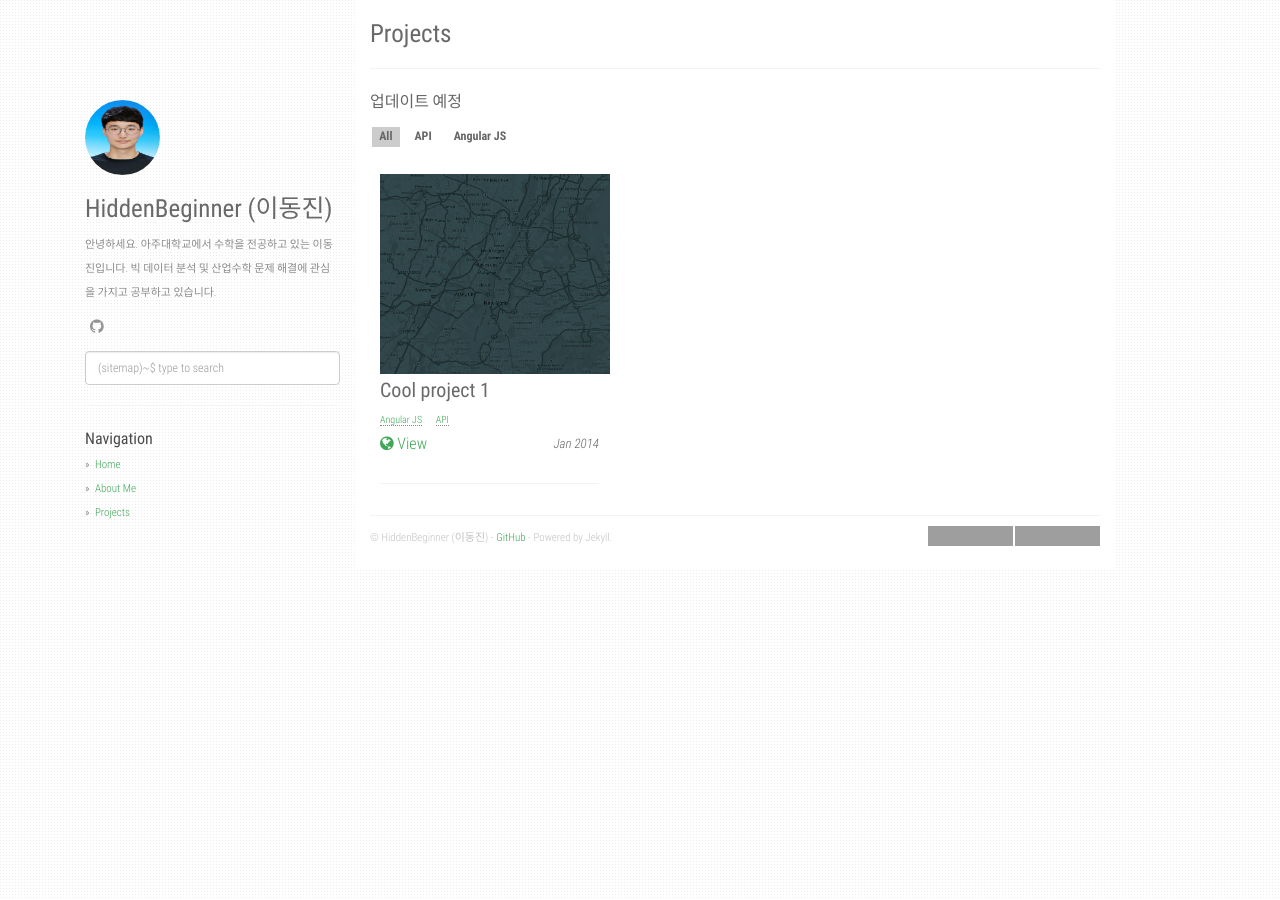
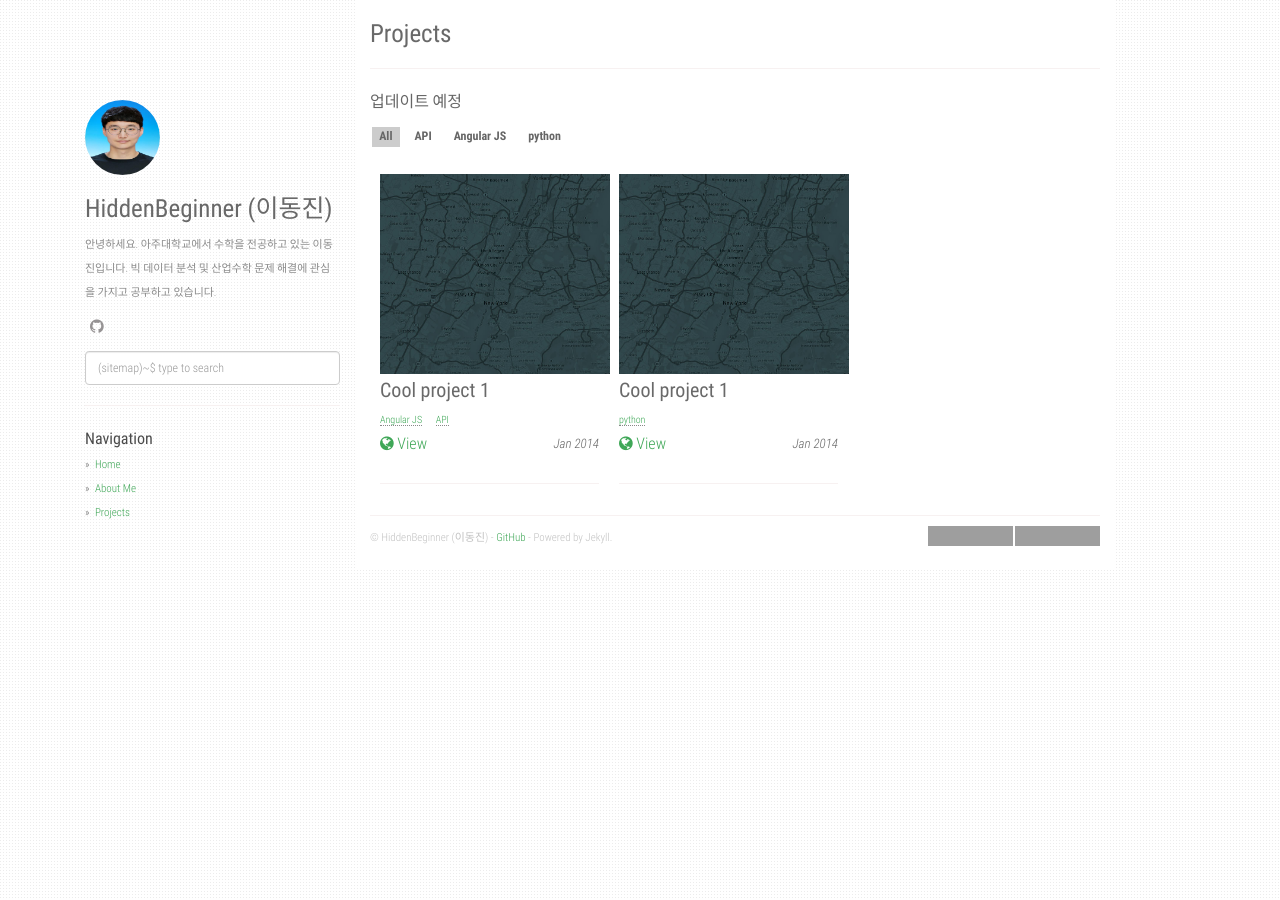
Before and after one commit to agusmakmun/agusmakmun.github.io, a Jekyll site: the page built from projects.md, in a window 1280 px wide. Built offline with Jekyll 4.4.1, drawn with Linux system fonts in a browser that asks for light colours; grey boxes are pictures that could not be loaded.

Commit message:
Update projects.json

```diff
--- a/_data/projects.json
+++ b/_data/projects.json
@@ -7,4 +7,12 @@
 		"date": "Jan 2014",
 		"tags": ["Angular JS","API"]
 	},
+	{
+		"slug": "cool-project",
+		"name": "Cool project 1",
+		"image": "placeholder.jpg",
+		"url": "https://www.google.com",
+		"date": "Jan 2014",
+		"tags": ["python"]
+	},
 ]
```
